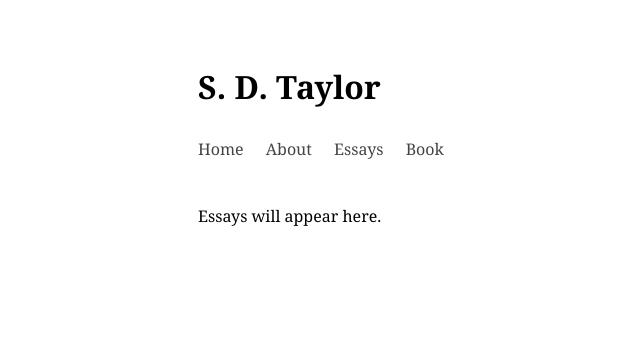
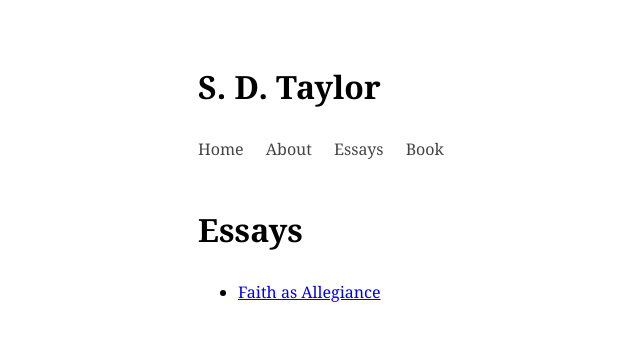
Before and after one commit to sdtaylor333/sdtaylor333.github.io, a Jekyll site: the page built from essays.md, in a window 1280 px wide. Shown: the top 341 px of the page, without its empty margins (62-702 px from the left). Built offline with Jekyll 4.4.1, drawn with Linux system fonts in a browser that asks for light colours.

Commit message:
Update essays.md

```diff
--- a/essays.md
+++ b/essays.md
@@ -3,4 +3,12 @@ layout: default
 title: Essays
 ---
 
-Essays will appear here.
+# Essays
+
+<ul>
+{% for post in site.posts %}
+<li>
+<a href="{{ post.url }}">{{ post.title }}</a>
+</li>
+{% endfor %}
+</ul>
```
